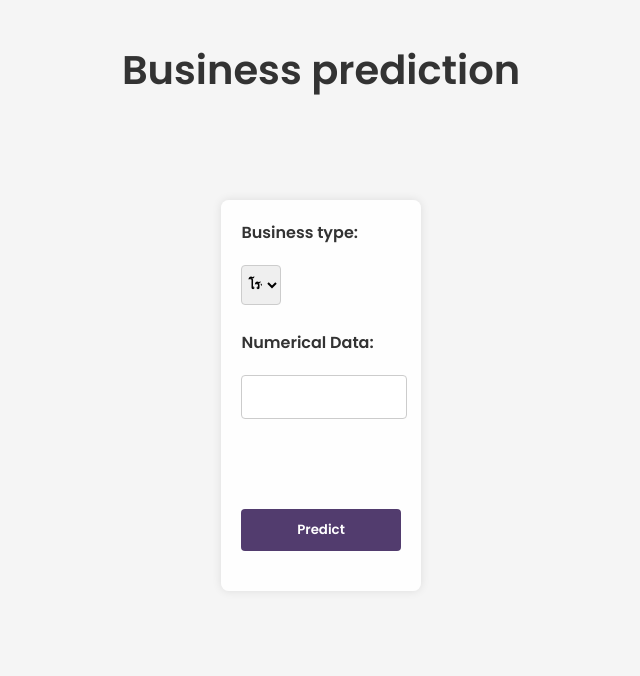
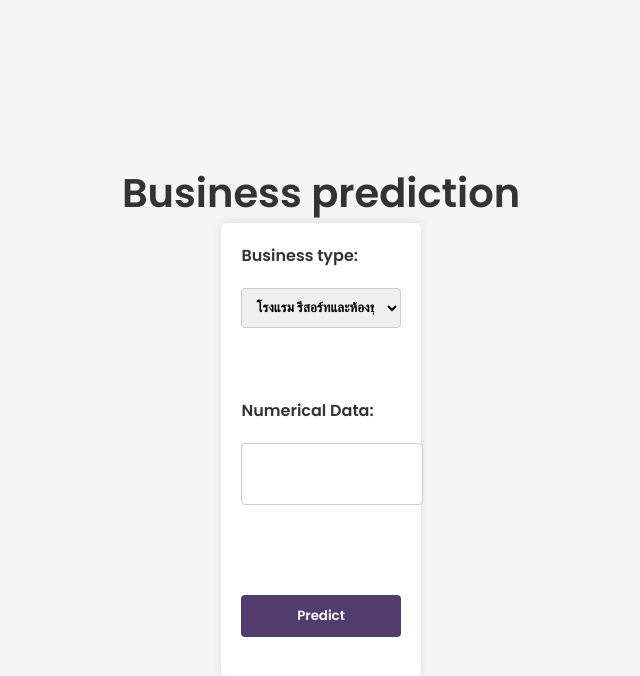
Before and after one commit to Po2H/react-deploy, a React (Create React App) app: page / in a window 1280 px wide. Shown: the top 676 px of the page, without its empty margins (319-959 px from the left). Built offline with nearby package versions, Linux system fonts and the light colour scheme.

Commit message:
Update App.css

```diff
--- a/src/App.css
+++ b/src/App.css
@@ -1,73 +1,60 @@
 @import url('https://fonts.googleapis.com/css2?family=Lilita+One&family=Poppins:wght@100;600&display=swap');
-body, h1, h2, h3, p, form {
+
+body, h1, h2, h3, p, form, label, input, select, button {
     margin: 0;
     padding: 0;
+    font-family: 'Poppins', sans-serif;
+    font-weight: 600;
 }
+
 .modal {
     display: none; /* Initially, modal is hidden */
-  }
+}
 
-* {
-    font-family: 'Poppins';
-    font-weight: 600;
-    }
-/* Set body background to a travel-related image and add some fallback colors */
 header {
     font-size: 2.5rem;
     margin-top: 10%;
 }
+
 body {
-    background-color: whitesmoke; /* Fallback color */
+    background-color: whitesmoke;
     background-size: cover;
-    font-family: 'Arial', sans-serif;
     color: #333;
     display: flex;
     flex-direction: column;
     align-items: center;
     justify-content: center;
+    height: 100vh;  /* ensure full viewport height */
 }
 
-/* Container to center the form */
 .container {
     width: 50%;
     margin: auto;
+    box-shadow: 0 0 10px rgba(0, 0, 0, 0.1); /* Slight shadow */
 }
 
-/* Style the form */
 form {
-    background-color: rgba(255, 255, 255, 0.9); /* Slightly transparent white */
+    background-color: rgba(255, 255, 255, 0.9);
     padding: 20px;
     border-radius: 8px;
-    box-shadow: 0 0 10px rgba(0, 0, 0, 0.1); /* Slight shadow */
-    margin-top: 100px;
 }
 
-/* Style the labels, inputs, and button */
-label, input, button {
+label, input, select, button {
     display: block;
     width: 100%;
     margin-bottom: 20px;
 }
 
-.input-field {
-    width: 40px;
+.input-field, input, select {
     height: 40px;
     border: 1px solid #ccc;
     border-radius: 4px;
-    padding: 1px 2px;
+    padding: 10px;  /* Adjusted padding for inputs and select fields */
 }
-
-
-input {
-    height: 40px;
-    border: 1px solid #ccc;
-    border-radius: 4px;
-}
-
 
 button {
     height: 42px;
-    background-color: #523C6E; /* purple */
+    background-color: #523C6E;
     color: #fff;
     border: none;
     cursor: pointer;
@@ -76,7 +63,7 @@ button {
 }
 
 button:hover {
-    background-color: #523C6E; /* Darker purple */
+    background-color: #312450; /* Using the color you specified for the hover effect */
 }
 
 .modal {
@@ -91,7 +78,6 @@ button:hover {
     background-color: rgba(0,0,0,0.4);
 }
 
-
 .modal-dialog {
     margin: 15% auto;
     width: 50%;
@@ -102,7 +88,7 @@ button:hover {
     padding: 60px;
     border: 1px solid #523C6E;
     border-radius: 10px;
-    box-shadow: 0 0 10px 2px black;
+    box-shadow: 0px 0px 10px 2px black;
 }
 
 .close {
@@ -139,41 +125,3 @@ button:hover {
     text-decoration: underline;
     color: #312450; /* A darker shade of purple for hover effect */
 }
-.App {
-  text-align: center;
-}
-
-.App-logo {
-  height: 40vmin;
-  pointer-events: none;
-}
-
-@media (prefers-reduced-motion: no-preference) {
-  .App-logo {
-    animation: App-logo-spin infinite 20s linear;
-  }
-}
-
-.App-header {
-  background-color: #282c34;
-  min-height: 100vh;
-  display: flex;
-  flex-direction: column;
-  align-items: center;
-  justify-content: center;
-  font-size: calc(10px + 2vmin);
-  color: white;
-}
-
-.App-link {
-  color: #61dafb;
-}
-
-@keyframes App-logo-spin {
-  from {
-    transform: rotate(0deg);
-  }
-  to {
-    transform: rotate(360deg);
-  }
-}
```
